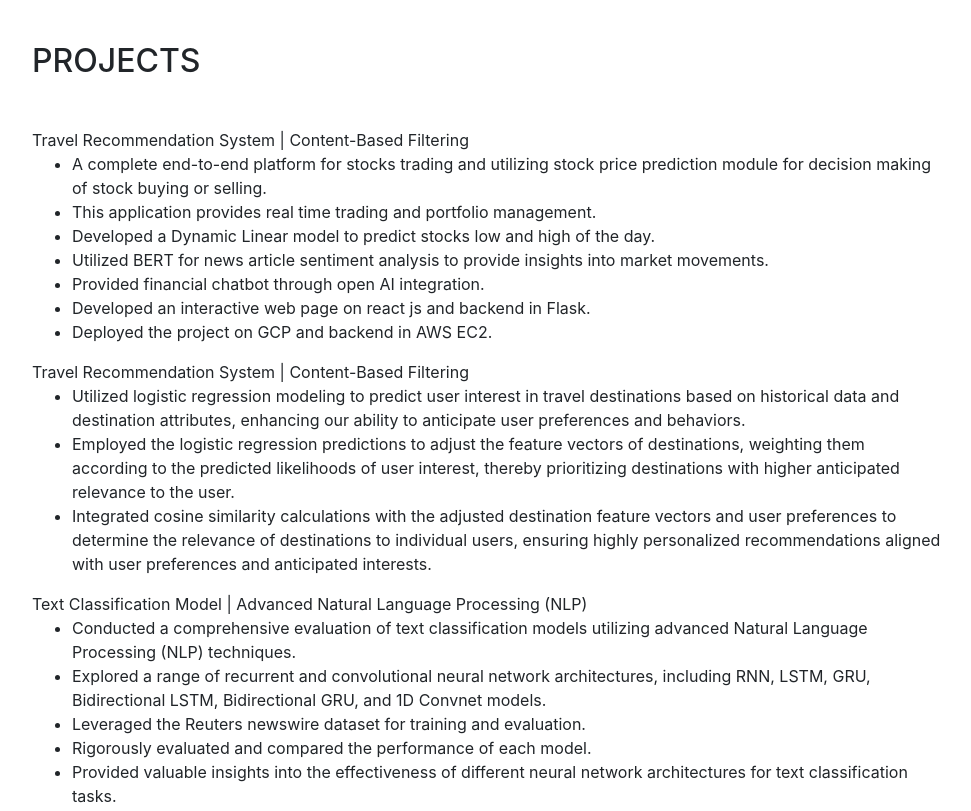
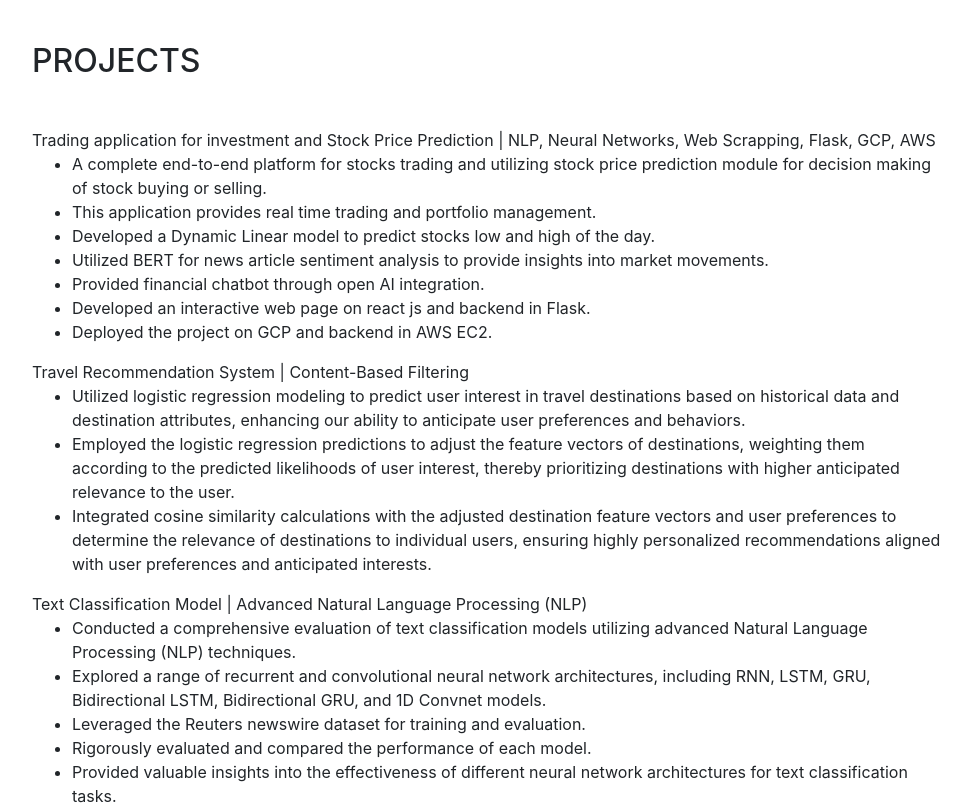
Before and after one commit to khyatis10/khyati-sharma.github.io, a website with bundled scripts: page index.html in a window 1280 px wide. Shown: the part 4160-4971 px from the top of the page, without its empty margins (288-1259 px from the left). Built offline with nearby package versions, Linux system fonts and the light colour scheme; a web font is replaced by a local one.

Commit message:
adding projects

```diff
--- a/index.html
+++ b/index.html
@@ -236,7 +236,7 @@
         <div class="my-auto">
           <h2 class="mb-5">Projects</h2>
 
-          <p class="mb-0">Travel Recommendation System | Content-Based Filtering</p>
+          <p class="mb-0">Trading application for investment and Stock Price Prediction | NLP, Neural Networks, Web Scrapping, Flask, GCP, AWS</p>
           <ul>
             <li>A complete end-to-end platform for stocks trading and utilizing stock price prediction module for decision making of stock buying or selling.</li>
             <li>This application provides real time trading and portfolio management.</li>
@@ -425,7 +425,7 @@
             </li>
             <li class="list-inline-item">
               <i class="devicons devicons-google-cloud-platform"></i>
-              <p>Google Cloud Platform</p>
+
             </li>
             <li class="list-inline-item">
               <i class="devicons devicons-apacheairflow-plain"></i>
```
